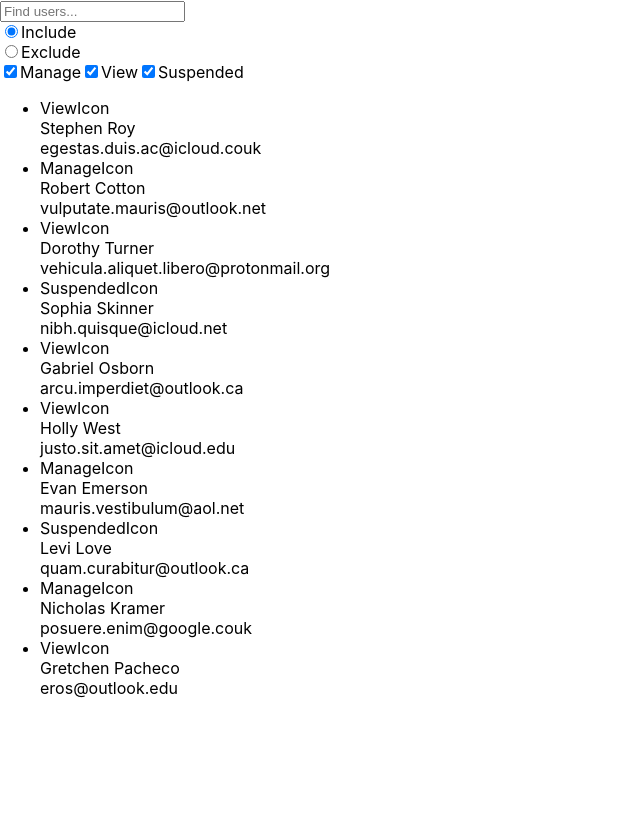
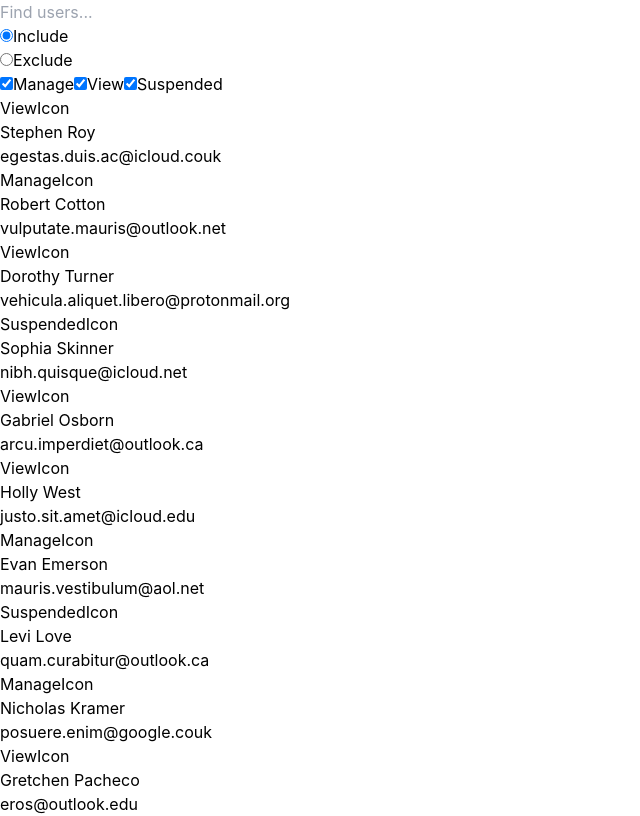
Before and after one commit to HamidBehnam/hamidev-playgrounds, a React (Create React App) app in the folder playground-react/: page / in a window 1280 px wide. Shown: the whole page, without its empty margins (0-640 px from the left). Built offline with nearby package versions, Linux system fonts and the light colour scheme.

Commit message:
add tailwind

```diff
--- a/playground-react/package.json
+++ b/playground-react/package.json
@@ -42,6 +42,7 @@
     ]
   },
   "devDependencies": {
-    "@tanstack/eslint-plugin-query": "^5.61.4"
+    "@tanstack/eslint-plugin-query": "^5.61.4",
+    "tailwindcss": "^3.4.15"
   }
 }
--- a/playground-react/src/index.css
+++ b/playground-react/src/index.css
@@ -1,3 +1,7 @@
+@tailwind base;
+@tailwind components;
+@tailwind utilities;
+
 body {
   margin: 0;
   font-family: -apple-system, BlinkMacSystemFont, 'Segoe UI', 'Roboto', 'Oxygen',
--- /dev/null
+++ b/playground-react/tailwind.config.js
@@ -0,0 +1,10 @@
+/** @type {import('tailwindcss').Config} */
+module.exports = {
+  content: [
+    "./src/**/*.{js,jsx,ts,tsx}",
+  ],
+  theme: {
+    extend: {},
+  },
+  plugins: [],
+}
```
Also changed, not shown: 1 other file (tests, documents, lock files or other folders).
